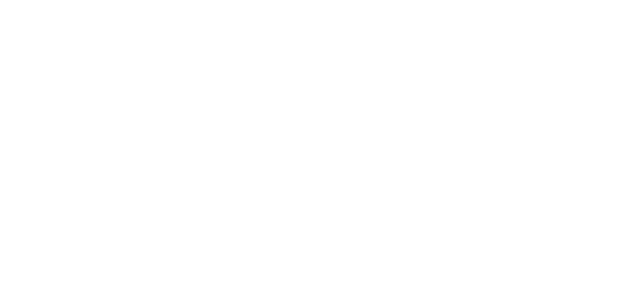
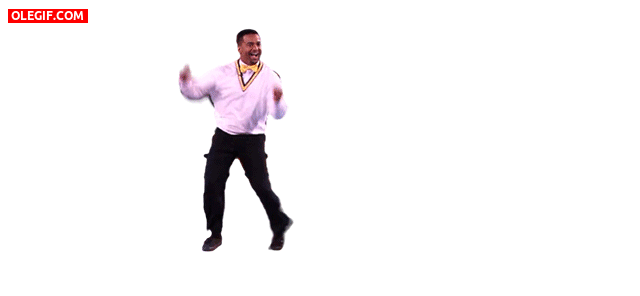
Before and after one commit to LilianaCanPor/20_Branch-1, a plain HTML site: page index.html in a window 1280 px wide. Shown: the whole page, without its empty margins (0-640 px from the left). Drawn offline with Linux system fonts and the light colour scheme.

Commit message:
se agrego un gif bailando

```diff
--- a/index.html
+++ b/index.html
@@ -5,6 +5,8 @@
 	<title>Branch</title>
 </head>
 <body>
-
+	<div>
+		<img src="img/carlton.gif" alt="Carlton bailando">
+	</div>
 </body>
 </html>
```
Also changed, not shown: img/carlton.gif (added).
